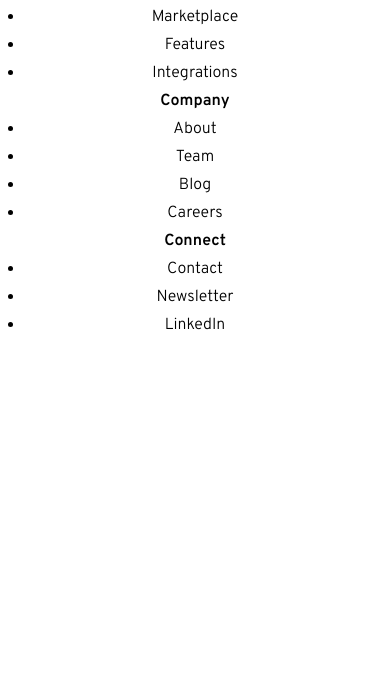
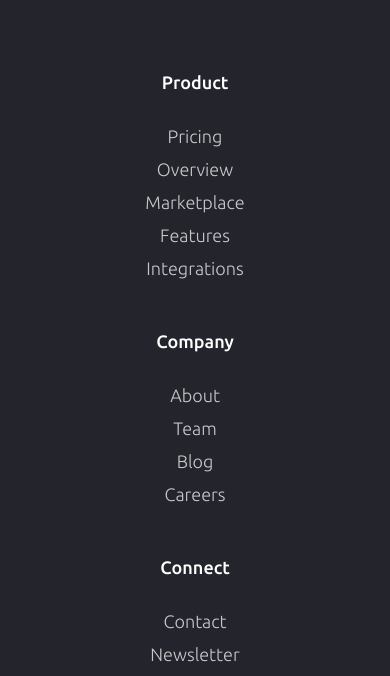
Before and after one commit to richieAiello/blogr-landing-page, a website: page index.html in a window 390 px wide. Shown: the part 3657-4333 px from the top of the page. Before the commit the page ends 3996 px from the top, so only its background shows below. Drawn offline with Linux system fonts and the light colour scheme.

Commit message:
Finished stylinng footer on mobile, and added links to footer.

```diff
--- a/index.html
+++ b/index.html
@@ -7,7 +7,7 @@
     <link rel="icon" type="./assets/favicon-32x32.png" sizes="32x32" href="./images/favicon-32x32.png">
     <link rel="preconnect" href="https://fonts.googleapis.com">
     <link rel="preconnect" href="https://fonts.gstatic.com" crossorigin>
-    <link href="https://fonts.googleapis.com/css2?family=Overpass:wght@300;600&family=Ubuntu:wght@400;500;700&display=swap" rel="stylesheet">
+    <link href="https://fonts.googleapis.com/css2?family=Overpass:wght@300;600&family=Ubuntu:wght@300;400;500;700&display=swap" rel="stylesheet">
 
     <link rel="stylesheet" href="./styles/style.css">
     <script type="module" src="index.js"></script>
@@ -229,26 +229,50 @@
             <ul class="footer__list">
                 <h4 class="footer__heading">Product</h4>
 
-                <li class="footer__item">Overview</li>
-                <li class="footer__item">Pricing</li>
-                <li class="footer__item">Marketplace</li>
-                <li class="footer__item">Features</li>
-                <li class="footer__item">Integrations</li>
+                <li class="footer__item">
+                    <a href="#" class="footer__link link">Pricing</a>
+                </li>
+                <li class="footer__item">
+                    <a href="#" class="footer__link link">Overview</a>
+                </li>
+                <li class="footer__item">
+                    <a href="#" class="footer__link link">Marketplace</a>
+                </li>
+                <li class="footer__item">
+                    <a href="#" class="footer__link link">Features</a>
+                </li>
+                <li class="footer__item">
+                    <a href="#" class="footer__link link">Integrations</a>
+                </li>
             </ul>
             <ul class="footer__list">
                 <h4 class="footer__heading">Company</h4>
 
-                <li class="footer__item">About</li>
-                <li class="footer__item">Team</li>
-                <li class="footer__item">Blog</li>
-                <li class="footer__item">Careers</li>
+                <li class="footer__item">
+                    <a href="#" class="footer__link link">About</a>
+                </li>
+                <li class="footer__item">
+                    <a href="#" class="footer__link link">Team</a>
+                </li>
+                <li class="footer__item">
+                    <a href="#" class="footer__link link">Blog</a>
+                </li>
+                <li class="footer__item">
+                    <a href="#" class="footer__link link">Careers</a>
+                </li>
             </ul>
             <ul class="footer__list">
                 <h4 class="footer__heading">Connect</h4>
 
-                <li class="footer__item">Contact</li>
-                <li class="footer__item">Newsletter</li>
-                <li class="footer__item">LinkedIn</li>
+                <li class="footer__item">
+                    <a href="#" class="footer__link link">Contact</a>
+                </li>
+                <li class="footer__item">
+                    <a href="#" class="footer__link link">Newsletter</a>
+                </li>
+                <li class="footer__item">
+                    <a href="#" class="footer__link link">LinkedIn</a>
+                </li>
             </ul>
         </div>
     </footer>
--- a/styles/main.scss
+++ b/styles/main.scss
@@ -7,7 +7,7 @@
 $white: #ffffff;
 $grey-blue: #c8c8cb;
 $dark-grey-blue: #4c5862;
-$dark-black-blue: #25252d;
+$dark-black-blue: #24242c;
 
 // gradient hero
 $gradient-hero-1: #ff8f71;
@@ -192,6 +192,7 @@
     &__open-source {
         display: flex;
         flex-direction: column;
+        align-items: center;
 
         .main__context {
             order: 2;
@@ -204,10 +205,42 @@
     }
 }
 
-
 /********************************
     Footer
 ********************************/
+.footer {
+    font-family: 'Ubuntu', sans-serif;
+    font-size: 1.125rem;
+    line-height: 2.0625rem;
+    color: $white;
+    background-color: $dark-black-blue;
+    padding: 4.6875rem 0;
+    border-top-right-radius: 100px;
+
+    .logo {
+        margin-bottom: 2rem;
+    }
+
+    &__list {
+        list-style: none;
+    }
+
+    &__heading {
+        font-weight: 500;
+        margin-top: 2.5rem;
+        margin-bottom: 1.3125rem;
+    }
+
+    &__link {
+        opacity: .75;
+        font-weight: 300;
+
+        &:hover,
+        &:focus {
+            border-bottom: 2px solid rgba($white, .75);
+        }
+    }
+}
 
 
 /********************************
```
Also changed, not shown: styles/style.css.
